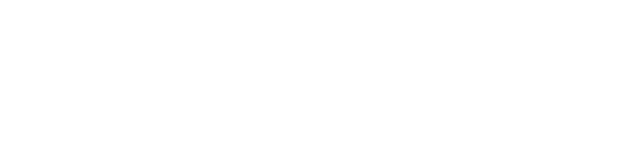
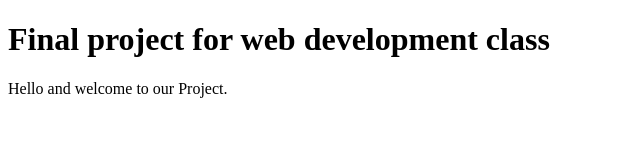
Before and after one commit to zachmma99/WebDevFinalProject, a plain HTML site: page index.html in a window 1280 px wide. Shown: the whole page, without its empty margins (0-640 px from the left). Drawn offline with Linux system fonts and the light colour scheme.

Commit message:
Created folders for files and basic index and css files.

```diff
--- a/index.html
+++ b/index.html
@@ -1,11 +1,20 @@
 <!DOCTYPE html>
 
 <html lang="en" xmlns="http://www.w3.org/1999/xhtml">
+
     <head>
         <meta charset="utf-8" />
         <title>WEB DEV Final Project</title>
+        <link type="stylesheet" href="styles/main.css">
     </head>
+
     <body>
+        <h1>Final project for web development class</h1>
+
+        <p>
+            Hello and welcome to our Project.
+        <p>
 
     </body>
+
 </html>
--- /dev/null
+++ b/styles/main.css
@@ -0,0 +1,21 @@
+<!DOCTYPE css>
+
+head
+{
+}
+
+body
+{
+}
+
+h1
+{
+	font size: 40px;
+	color: blue;
+}
+
+p
+{
+	font size: 30px;
+	color: lightgreen;
+}
```
Lines whose indentation alone changed are shown as unchanged.
